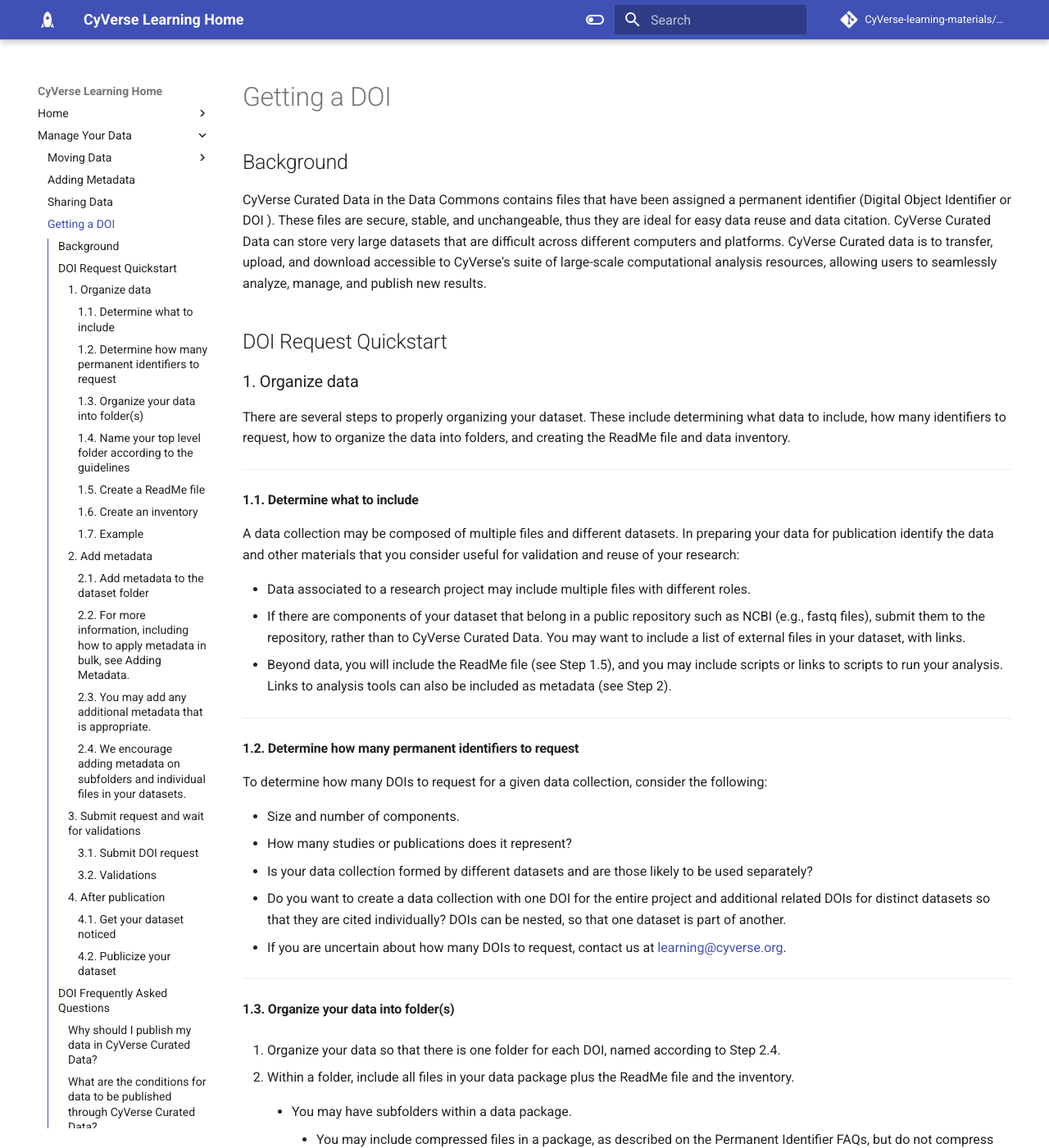
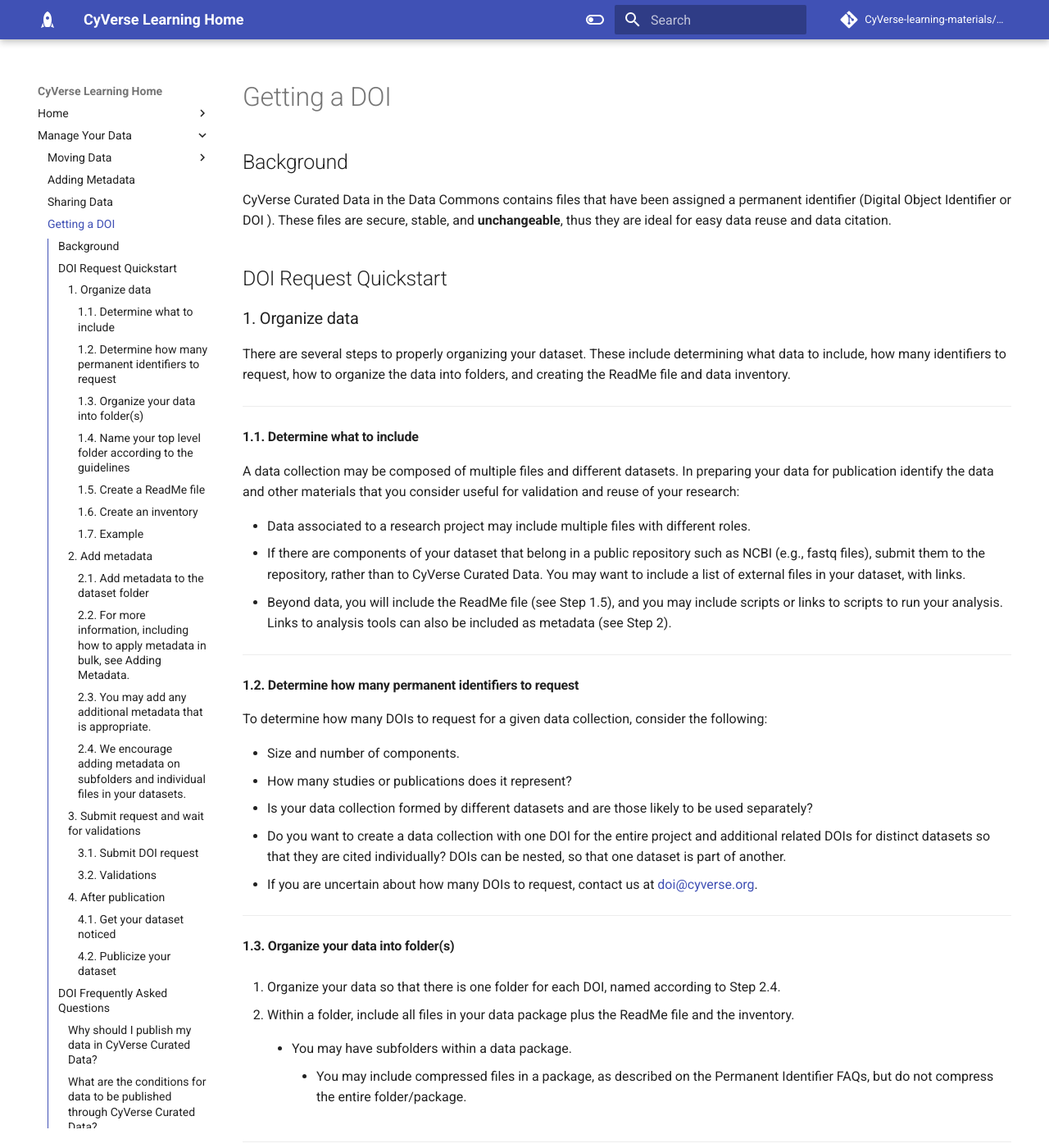
Before and after one commit to CyVerse-learning-materials/learning-materials-home, an MkDocs documentation site: the page built from docs/ds/doi.md, in a window 1280 px wide and 1400 px high. Shown: the whole window at 82% size. Built offline with MkDocs 1.6.1 and Material for MkDocs 9.7.7, drawn with Linux system fonts in a browser that asks for light colours; some web fonts are replaced; a script that is not in the unit is left out; comment, search, counter and statistics services are not loaded; some of the changed text lies outside the part shown.

Commit message:
began de-textifying

```diff
--- a/docs/ds/doi.md
+++ b/docs/ds/doi.md
@@ -4,11 +4,7 @@
 
 CyVerse Curated Data in the Data Commons contains files that have been
 assigned a permanent identifier (Digital Object Identifier or DOI ). These files are secure, stable, and
-unchangeable, thus they are ideal for easy data reuse and data citation.
-CyVerse Curated Data can store very large datasets that are difficult
-across different computers and platforms. CyVerse Curated data is
-to transfer, upload, and download accessible to CyVerse's suite of large-scale computational analysis
-resources, allowing users to seamlessly analyze, manage, and publish new results.
+**unchangeable**, thus they are ideal for easy data reuse and data citation.
 
 ## DOI Request Quickstart
 
@@ -56,7 +52,7 @@
     they are cited individually? DOIs can be nested, so that one dataset
     is part of another.
 -   If you are uncertain about how many DOIs to request, contact us at
-    <learning@cyverse.org>.
+    <doi@cyverse.org>.
 
 ------------------------------------------------------------------------
 
```
Also changed, not shown: other parts of docs/ds/doi.md (+1 -1 lines).
